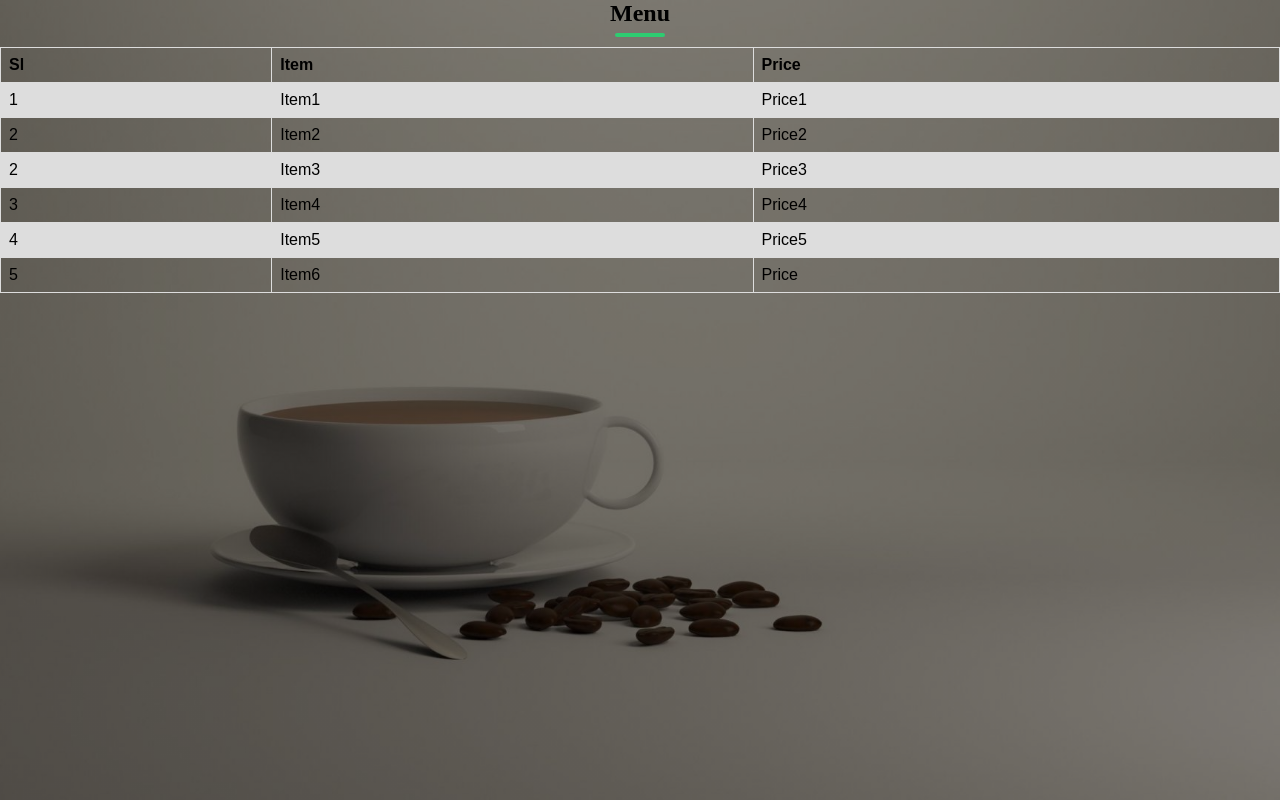
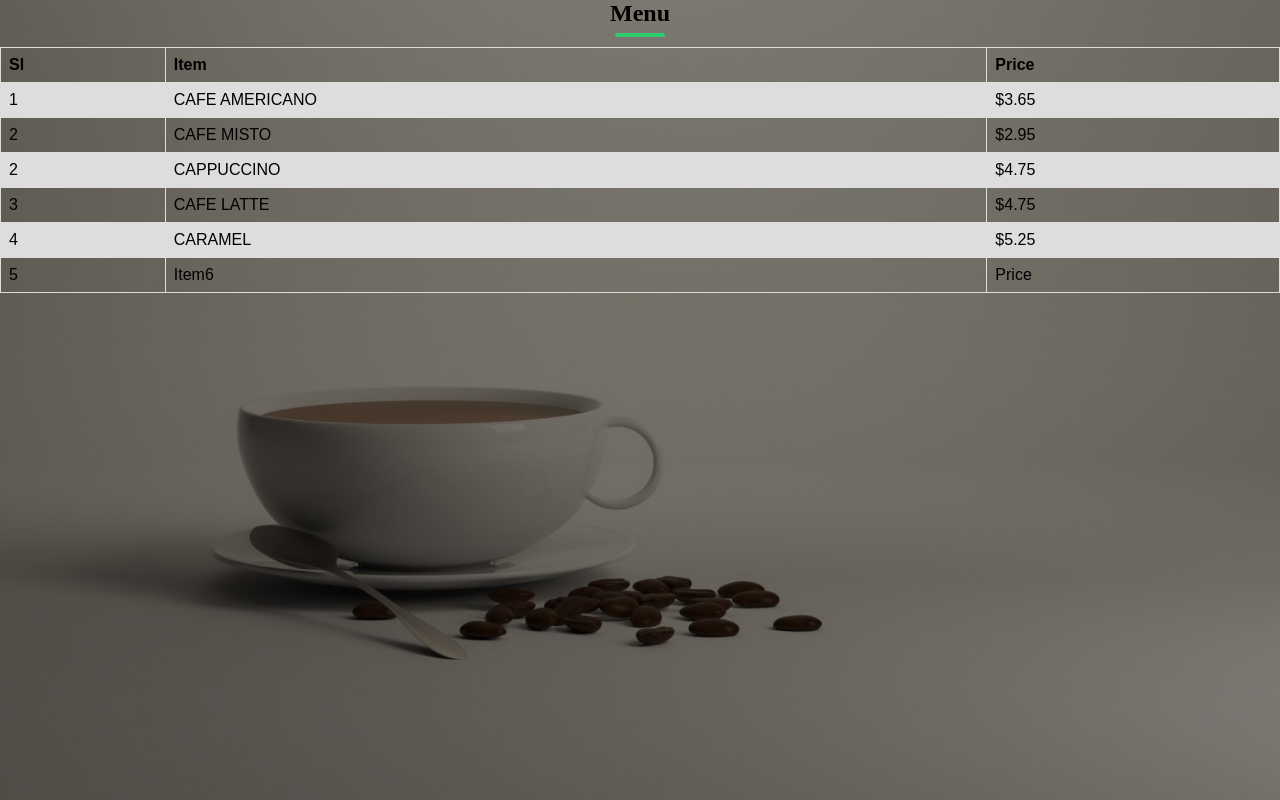
Before and after one commit to ChannalKishor/Web-Design-and-User-Experience, a plain HTML site: page Assignment 1/Part_A/menu.html in a window 1280 px wide. Drawn offline with Linux system fonts and the light colour scheme; files whose address does not match are found by name.

Commit message:
fixing menu section of Part A

```diff
--- a/Assignment 1/Part_A/menu.html
+++ b/Assignment 1/Part_A/menu.html
@@ -22,28 +22,28 @@
         </tr>
         <tr>
           <td>1</td>
-          <td>Item1</td>
-          <td>Price1</td>
+          <td>CAFE AMERICANO</td>
+          <td>$3.65</td>
         </tr>
         <tr>
           <td>2</td>
-          <td>Item2</td>
-          <td>Price2</td>
+          <td>CAFE MISTO</td>
+          <td>$2.95</td>
         </tr>
         <tr>
           <td>2</td>
-          <td>Item3</td>
-          <td>Price3</td>
+          <td>CAPPUCCINO</td>
+          <td>$4.75</td>
         </tr>
         <tr>
           <td>3</td>
-          <td>Item4</td>
-          <td>Price4</td>
+          <td>CAFE LATTE</td>
+          <td>$4.75</td>
         </tr>
         <tr>
           <td>4</td>
-          <td>Item5</td>
-          <td>Price5</td>
+          <td>CARAMEL</td>
+          <td>$5.25</td>
         </tr>
         <tr>
           <td>5</td>
```
